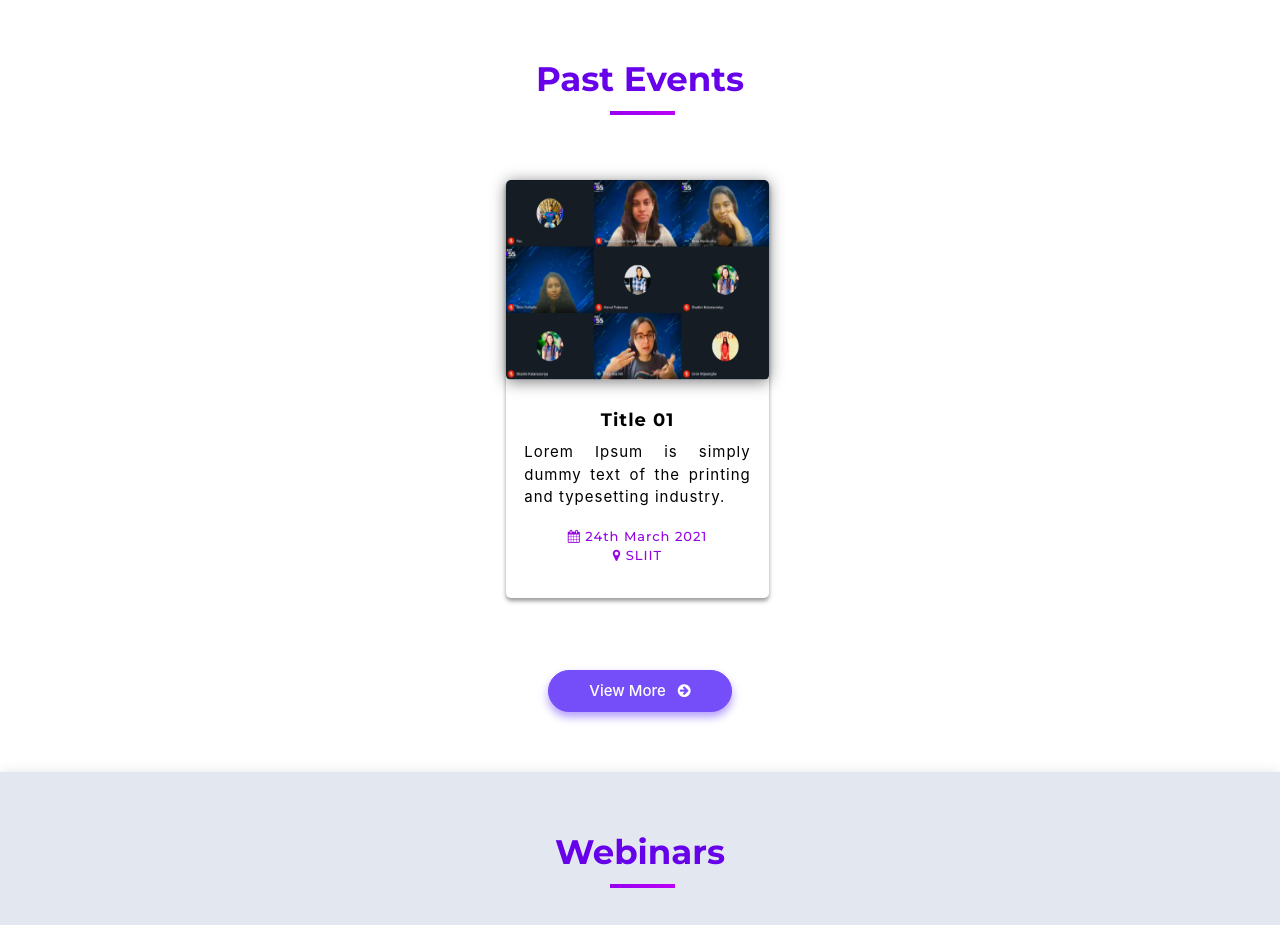
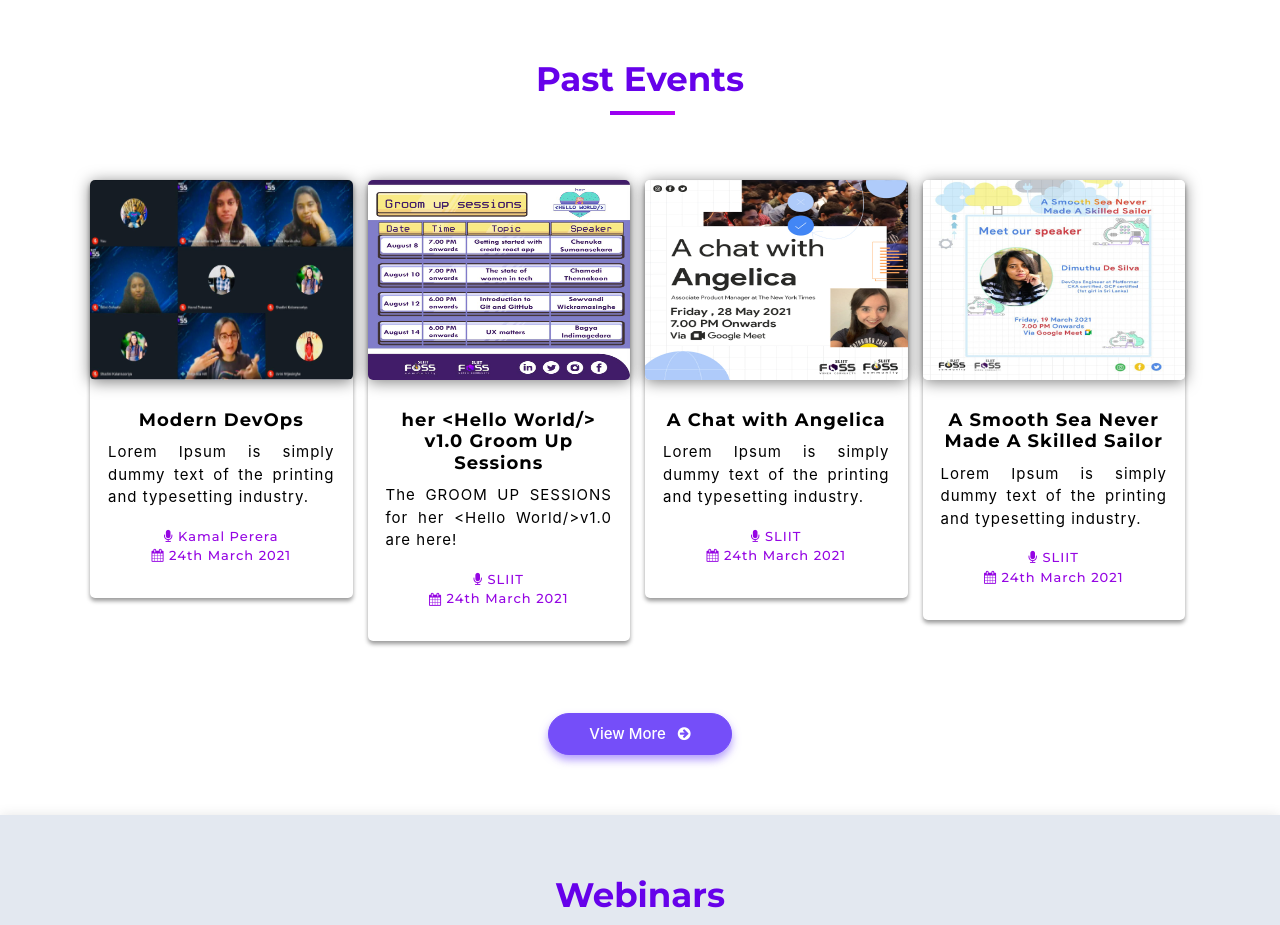
Before and after one commit to sliitwomeninfoss/sliitwomeninfoss.github.io, a React (Create React App) app: page / in a window 1280 px wide. Shown: the part 1740-2665 px from the top of the page. Built offline with nearby package versions, Linux system fonts and the light colour scheme.

Commit message:
Add all events

```diff
--- a/src/pages/home/PastEvents.jsx
+++ b/src/pages/home/PastEvents.jsx
@@ -83,7 +83,7 @@ export default function PastEvents() {
                             <div class="row justify-content-center">
                                 {EventsData.Latest_Events.map((event, index) => (
                                     <div class="col-xs-12 col-sm-6 col-md-3 col-lg-3">
-                                        <a href="!#">
+                                        <a href="/">
                                             <div class="card-flyer">
                                                 <div class="text-box">
                                                     <div class="image-box">
@@ -92,8 +92,8 @@ export default function PastEvents() {
                                                     <div class="text-container">
                                                         <h6>{event.title}</h6>
                                                         <p>{event.description}</p>
+                                                        <h5> <i class="fa fa-microphone"></i>{' '}{event.speaker}</h5>
                                                         <h5> <i class="fa fa-calendar"></i>{' '}{event.date}</h5>
-                                                        <h5> <i class="fa fa-map-marker"></i>{' '}{event.place}</h5>
                                                     </div>
                                                 </div>
                                             </div>
--- a/src/pages/home/Webinars.jsx
+++ b/src/pages/home/Webinars.jsx
@@ -1,4 +1,4 @@
-import WebinarsData from '../../utilities/data/Events.json';
+import WebinarsData from '../../utilities/data/Webinars.json';
 
 export default function Webinars() {
     return (
@@ -13,7 +13,7 @@ export default function Webinars() {
                             <div class="row justify-content-center">
                                 {WebinarsData.Latest_Webinars.map((webinar, index) => (
                                     <div class="col-xs-12 col-sm-6 col-md-3 col-lg-3" data-aos="zoom-out-down">
-                                        <a href="!#">
+                                        <a href={webinar.youtube_link}>
                                             <div class="card-flyer">
                                                 <div class="text-box">
                                                     <div class="image-box">
--- a/src/utilities/data/Events.json
+++ b/src/utilities/data/Events.json
@@ -1,109 +1,85 @@
 {
-    "__Comment_1": "Include four objects for 'Latest_Events' & 'Latest_Webinars'",
+    "__Comment_1": "Include four objects for 'Latest_Events'",
     "Latest_Events": [
         {
-            "title": "Title 01",
+            "title": "Modern DevOps",
             "image": "img/events/A Chat with Angelica .jpg",
             "description": "Lorem Ipsum is simply dummy text of the printing and typesetting industry.",
             "date": "24th March 2021",
-            "place": "SLIIT"
+            "speaker": "Kamal Perera"
+        },
+        {
+            "title": "her <Hello World/> v1.0 Groom Up Sessions",
+            "image": "img/events/Her_Hello World__Groomup Sessions.jpg",
+            "description": "The GROOM UP SESSIONS for her <Hello World/>v1.0 are here!",
+            "date": "24th March 2021",
+            "speaker": "SLIIT"
+        },
+        {
+            "title": "A Chat with Angelica",
+            "image": "img/events/A Chat With Angelicaa.jpg",
+            "description": "Lorem Ipsum is simply dummy text of the printing and typesetting industry.",
+            "date": "24th March 2021",
+            "speaker": "SLIIT"
+        },
+        {
+            "title": "A Smooth Sea Never Made A Skilled Sailor",
+            "image": "img/events/A Smooth sea never .jpg",
+            "description": "Lorem Ipsum is simply dummy text of the printing and typesetting industry.",
+            "date": "24th March 2021",
+            "speaker": "SLIIT"
         }
     ],
     "__Comment_2": "Add all events in sorted order.(Add new events at the beginning of an array.)",
     "Events": [
         {
-            "title": "Title 01",
+            "title": "Modern DevOps",
             "image": "img/events/A Chat with Angelica .jpg",
             "description": "Lorem Ipsum is simply dummy text of the printing and typesetting industry.",
             "date": "24th March 2021",
-            "place": "SLIIT"
+            "speaker": "SLIIT"
         },
         {
-            "title": "Title 01",
-            "image": "img/events/A Chat with Angelica .jpg",
+            "title": "her <Hello World/> v1.0 Groom Up Sessions",
+            "image": "img/events/Her_Hello World__Groomup Sessions.jpg",
+            "description": "The GROOM UP SESSIONS for her <Hello World/>v1.0 are here!",
+            "date": "24th March 2021",
+            "speaker": "SLIIT"
+        },
+        {
+            "title": "A Chat with Angelica",
+            "image": "img/events/A Chat With Angelicaa.jpg",
             "description": "Lorem Ipsum is simply dummy text of the printing and typesetting industry.",
             "date": "24th March 2021",
-            "place": "SLIIT"
+            "speaker": "SLIIT"
         },
         {
-            "title": "Title 01",
-            "image": "img/events/A Chat with Angelica .jpg",
+            "title": "A Smooth Sea Never Made A Skilled Sailor",
+            "image": "img/events/A Smooth sea never .jpg",
             "description": "Lorem Ipsum is simply dummy text of the printing and typesetting industry.",
             "date": "24th March 2021",
-            "place": "SLIIT"
+            "speaker": "SLIIT"
         },
         {
-            "title": "Title 01",
-            "image": "img/events/A Chat with Angelica .jpg",
-            "description": "Lorem Ipsum is simply dummy text of the printing and typesetting industry.",
+            "title": "Introduction for Developers",
+            "image": "img/events/AWS.jpg",
+            "description": "Would you be interested in AWS? It's time to immerse in a world of AWS.",
             "date": "24th March 2021",
-            "place": "SLIIT"
+            "speaker": "SLIIT"
         },
         {
-            "title": "Title 01",
-            "image": "img/events/A Chat with Angelica .jpg",
-            "description": "Lorem Ipsum is simply dummy text of the printing and typesetting industry.",
-            "date": "24th March 2021",
-            "place": "SLIIT"
+            "title": "A Girl's Pathway To Become An IT Professional",
+            "image": "img/events/A Girl’s Pathway To Become An IT Professional.jpg",
+            "description": "Are you a girl striving to become an IT expert?",
+            "date": "16th January 2021",
+            "speaker": "Nuwani Chamindi"
         },
         {
-            "title": "Title 01",
-            "image": "img/events/A Chat with Angelica .jpg",
-            "description": "Lorem Ipsum is simply dummy text of the printing and typesetting industry.",
-            "date": "24th March 2021",
-            "place": "SLIIT"
-        },
-        {
-            "title": "Title 01",
-            "image": "img/events/A Chat with Angelica .jpg",
-            "description": "Lorem Ipsum is simply dummy text of the printing and typesetting industry.",
-            "date": "24th March 2021",
-            "place": "SLIIT"
-        }
-    ],
-    "Latest_Webinars": [
-        {
-            "title": "Project Title",
-            "image": "img/events/AWS.jpg",
-            "youtube_link": "https://cdn.pixabay.com/photo/2018/04/06/13/46/poly-3295856_960_720.png"
-        },
-        {
-            "title": "Project Title",
-            "image": "img/events/AWS.jpg",
-            "youtube_link": "https://cdn.pixabay.com/photo/2018/04/06/13/46/poly-3295856_960_720.png"
-        },
-        {
-            "title": "Project Title",
-            "image": "img/events/AWS.jpg",
-            "youtube_link": "https://cdn.pixabay.com/photo/2018/04/06/13/46/poly-3295856_960_720.png"
-        },
-        {
-            "title": "Project Title",
-            "image": "img/events/AWS.jpg",
-            "youtube_link": "https://cdn.pixabay.com/photo/2018/04/06/13/46/poly-3295856_960_720.png"
-        }
-    ],
-    "__Comment_3": "Add all webinars in sorted order.(Add new events at the beginning of an array.)",
-    "Webinars": [
-        {
-            "title": "Project Title",
-            "image": "img/events/AWS.jpg",
-            "youtube_link": "https://cdn.pixabay.com/photo/2018/04/06/13/46/poly-3295856_960_720.png"
-        },
-        {
-            "title": "Project Title",
-            "image": "img/events/AWS.jpg",
-            "youtube_link": "https://cdn.pixabay.com/photo/2018/04/06/13/46/poly-3295856_960_720.png"
-        },
-        {
-            "title": "Project Title",
-            "image": "img/events/AWS.jpg",
-            "youtube_link": "https://cdn.pixabay.com/photo/2018/04/06/13/46/poly-3295856_960_720.png"
-        },
-        {
-            "title": "Project Title",
-            "image": "img/events/AWS.jpg",
-            "youtube_link": "https://cdn.pixabay.com/photo/2018/04/06/13/46/poly-3295856_960_720.png"
+            "title": "Let's Talk EQ",
+            "image": "img/events/Lets Talk EQ.jpg",
+            "description": "EQ is nothing, but the ability to process your emotions along with others and influence them.",
+            "date": "20th December 2020",
+            "speaker": "Renu Harshatha"
         }
     ]
 }
--- /dev/null
+++ b/src/utilities/data/Webinars.json
@@ -0,0 +1,48 @@
+{
+    "__Comment_1": "Include four objects for 'Latest_Webinars'",
+    "Latest_Webinars": [
+        {
+            "title": "Project Title",
+            "image": "img/events/AWS.jpg",
+            "youtube_link": "https://cdn.pixabay.com/photo/2018/04/06/13/46/poly-3295856_960_720.png"
+        },
+        {
+            "title": "Project Title",
+            "image": "img/events/AWS.jpg",
+            "youtube_link": "https://cdn.pixabay.com/photo/2018/04/06/13/46/poly-3295856_960_720.png"
+        },
+        {
+            "title": "Project Title",
+            "image": "img/events/AWS.jpg",
+            "youtube_link": "https://cdn.pixabay.com/photo/2018/04/06/13/46/poly-3295856_960_720.png"
+        },
+        {
+            "title": "Project Title",
+            "image": "img/events/AWS.jpg",
+            "youtube_link": "https://cdn.pixabay.com/photo/2018/04/06/13/46/poly-3295856_960_720.png"
+        }
+    ],
+    "__Comment_2": "Add all the webinars in sorted order.(Add new events at the beginning of an array.)",
+    "Webinars": [
+        {
+            "title": "Project Title",
+            "image": "img/events/AWS.jpg",
+            "youtube_link": "https://cdn.pixabay.com/photo/2018/04/06/13/46/poly-3295856_960_720.png"
+        },
+        {
+            "title": "Project Title",
+            "image": "img/events/AWS.jpg",
+            "youtube_link": "https://cdn.pixabay.com/photo/2018/04/06/13/46/poly-3295856_960_720.png"
+        },
+        {
+            "title": "Project Title",
+            "image": "img/events/AWS.jpg",
+            "youtube_link": "https://cdn.pixabay.com/photo/2018/04/06/13/46/poly-3295856_960_720.png"
+        },
+        {
+            "title": "Project Title",
+            "image": "img/events/AWS.jpg",
+            "youtube_link": "https://cdn.pixabay.com/photo/2018/04/06/13/46/poly-3295856_960_720.png"
+        }
+    ]
+}
```
Also changed, not shown: src/pages/PastEvents.jsx (+6 -5 lines).
